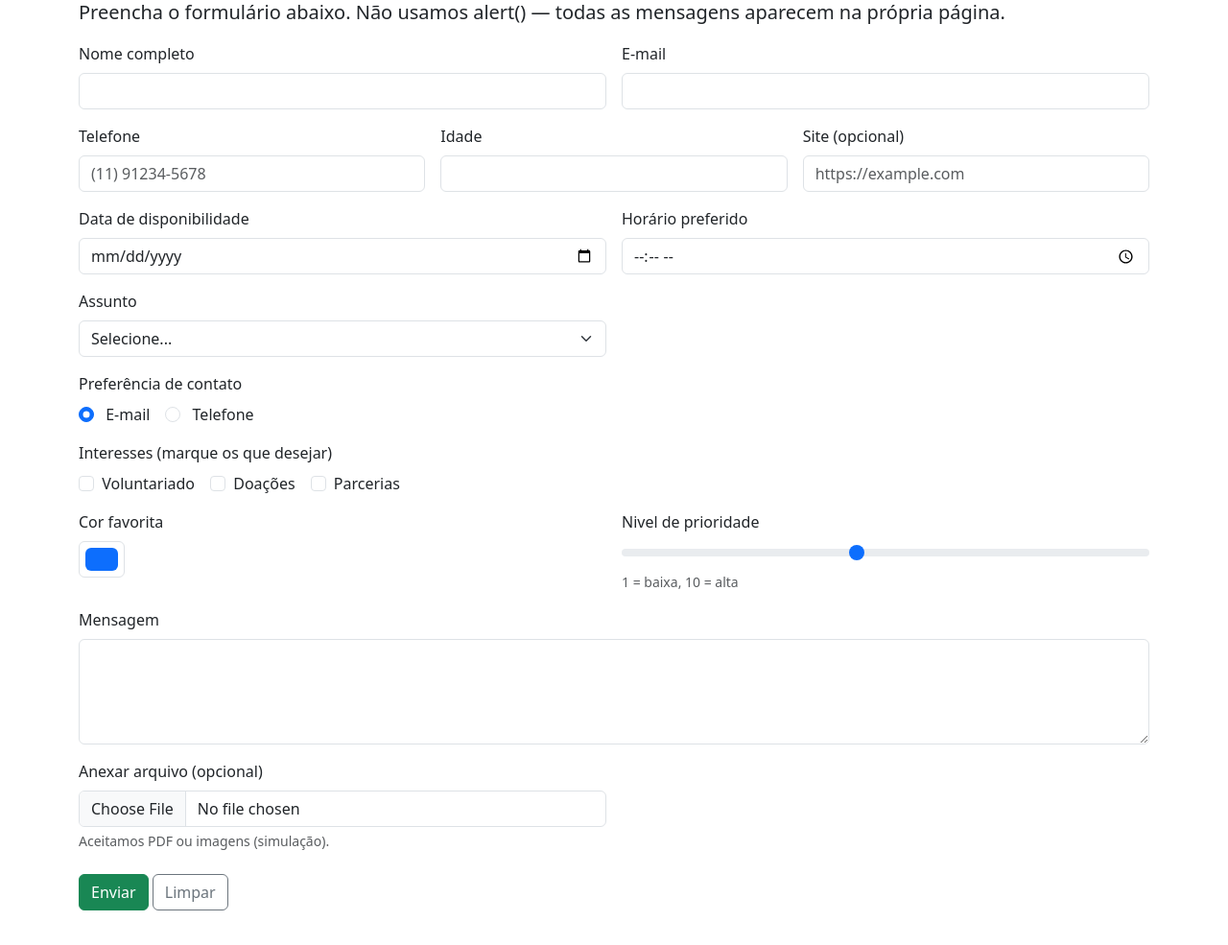
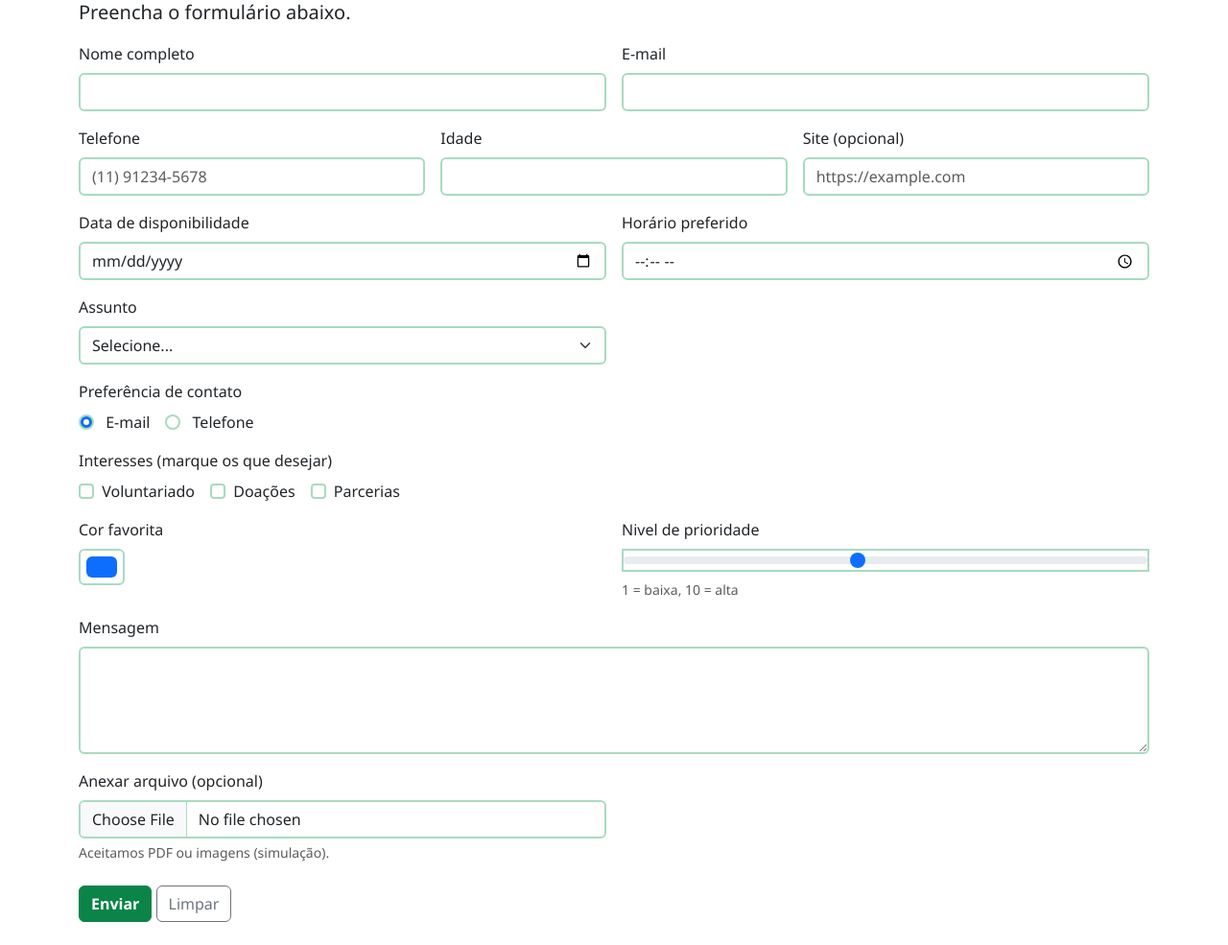
Before and after one commit to Gabriel-Chinelatto/Repositorio_HTML_Chinelatto, a plain HTML site: page contato.html in a window 1280 px wide. Shown: the part 80-1065 px from the top of the page at 96% size. Drawn offline with nearby package versions, Linux system fonts and the light colour scheme.

Commit message:
cores atualizadas

```diff
--- a/contato.html
+++ b/contato.html
@@ -9,13 +9,41 @@
     href="https://cdn.jsdelivr.net/npm/bootstrap@5.3.3/dist/css/bootstrap.min.css"
     rel="stylesheet">
 
+
   <title>Contato</title>
 </head>
 <body>
+<style>
+  body { font-family: "Segoe UI", sans-serif; }
 
+  :root {
+    --primaria: #0a8449;
+    --primaria-escura: #066537;
+    --primaria-clara: #a8dbc1;
+  }
+
+  h2 { font-weight: 700; }
+  label { font-weight: 500; }
+  p, small { font-weight: 400; }
+
+  .btn-success {
+    background-color: var(--primaria);
+    border-color: var(--primaria);
+    font-weight: 600;
+  }
+
+  .btn-success:hover {
+    background-color: var(--primaria-escura);
+    border-color: var(--primaria-escura);
+  }
+
+  textarea, input, select {
+    border: 2px solid var(--primaria-clara) !important;
+  }
+</style>
 <section id="contato-page" class="container py-4">
   <h2 class="mb-3">Entre em contato</h2>
-  <p class="lead">Preencha o formulário abaixo. Não usamos alert() — todas as mensagens aparecem na própria página.</p>
+  <p class="lead">Preencha o formulário abaixo. </p>
 
   <form id="contato-form" novalidate>
     <div class="row g-3">
```
Also changed, not shown: agradecimentos.html (+28 -0 lines), doacoes.html (+40 -2 lines).
